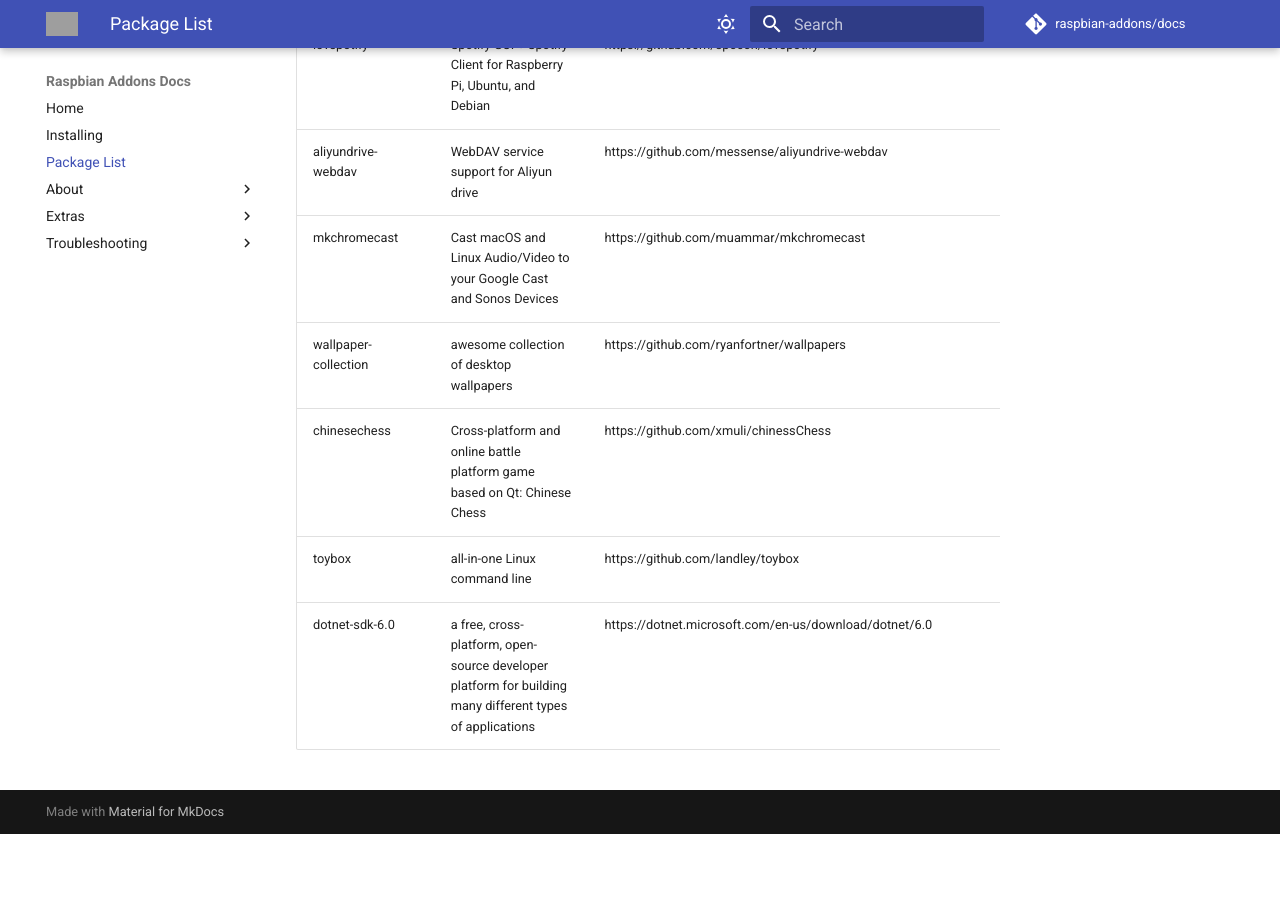
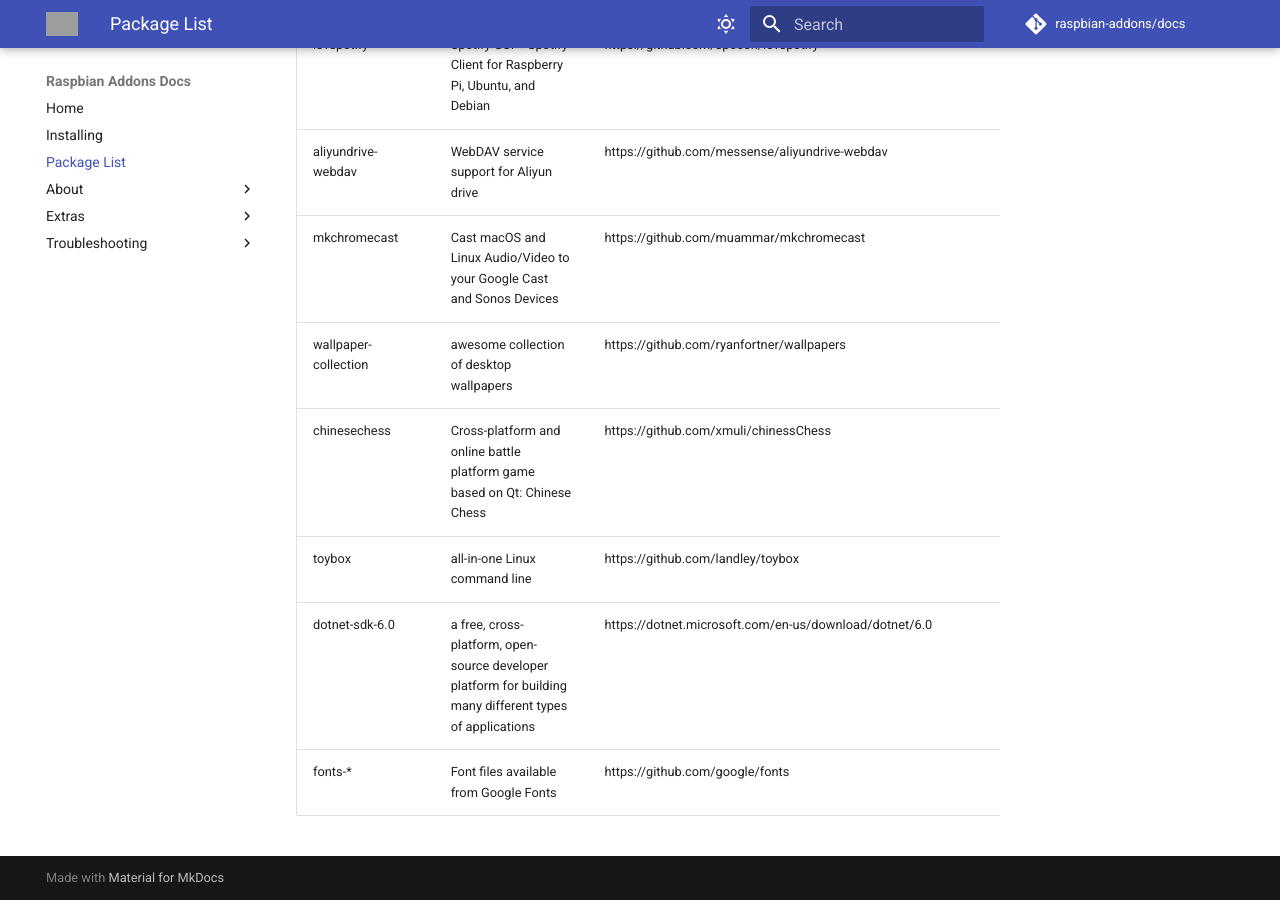
Before and after one commit to raspbian-addons/docs, an MkDocs documentation site: the page built from docs/package-list.md, in a window 1280 px wide and 900 px high, scrolled down 14457 px. Built offline with MkDocs 1.6.1 and Material for MkDocs 9.7.7, drawn with Linux system fonts in a browser that asks for light colours; comment, search, counter and statistics services are not loaded; before the commit the page ends 15291 px from its top, so only the background shows below that; grey boxes are pictures that could not be loaded.

Commit message:
packagelist: add fonts-* (#12)

```diff
--- a/docs/package-list.md
+++ b/docs/package-list.md
@@ -186,3 +186,4 @@
 | chinesechess | Cross-platform and online battle platform game based on Qt: Chinese Chess | https://github.com/xmuli/chinessChess |
 | toybox | all-in-one Linux command line | https://github.com/landley/toybox |
 | dotnet-sdk-6.0 | a free, cross-platform, open-source developer platform for building many different types of applications | https://dotnet.microsoft.com/en-us/download/dotnet/6.0 |
+| fonts-* | Font files available from Google Fonts | https://github.com/google/fonts |
```
